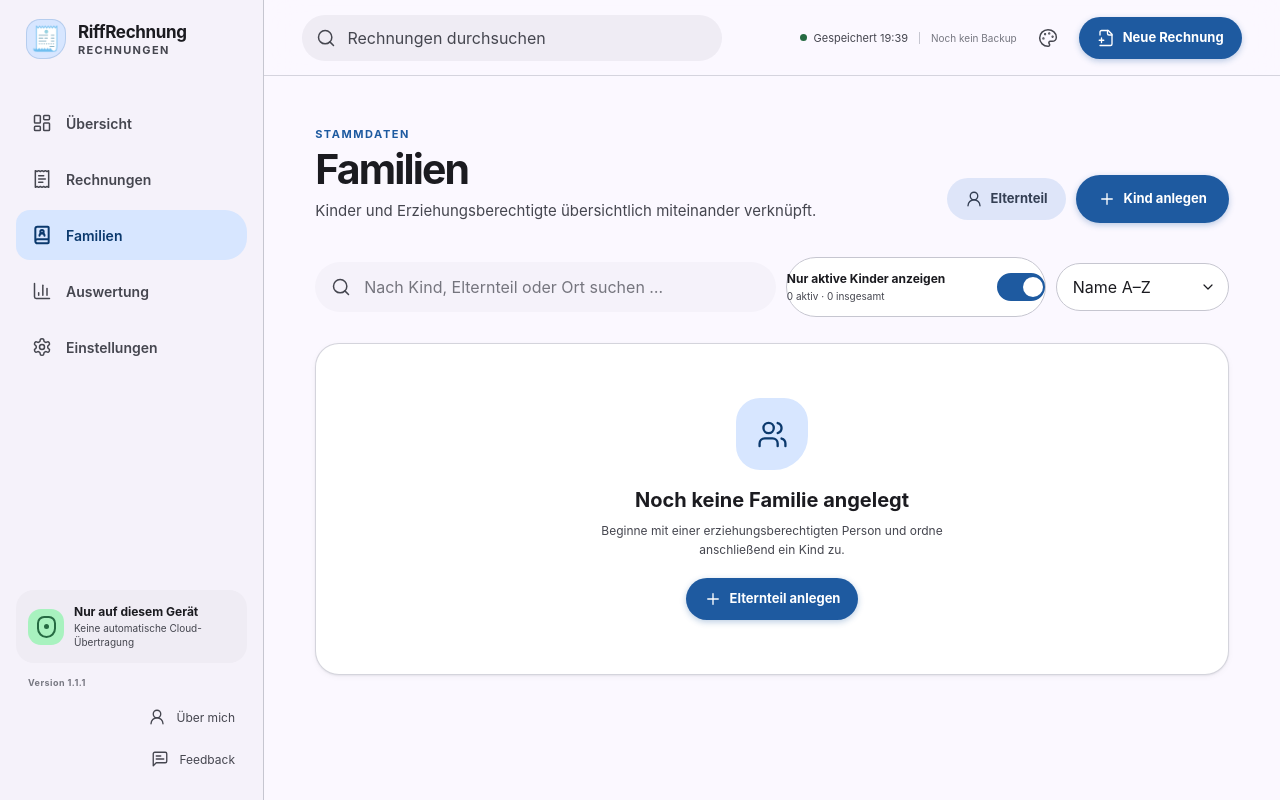
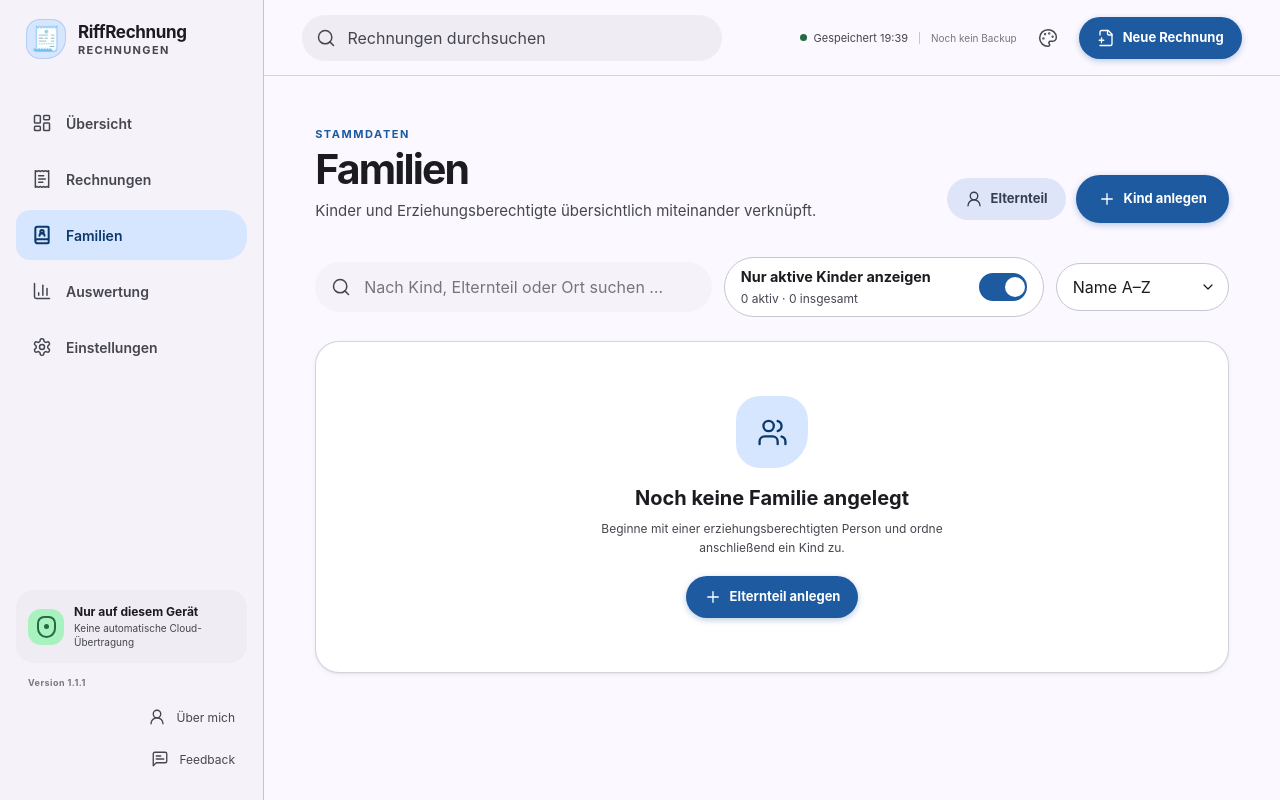
Before and after one commit to sl3ndrr/AkkordBill-2, a React (Vite) app: page / in a window 1280 px wide. Both pictures are taken after a click on the button "Familien". Built offline with nearby package versions, Linux system fonts and the light colour scheme; a web font is replaced by a local one.

Commit message:
fix: improve quantity input and active filter

```diff
--- a/src/styles.css
+++ b/src/styles.css
@@ -353,11 +353,10 @@ button:focus-visible, a:focus-visible, input:focus-visible, textarea:focus-visib
 .position-summary small { display: block; margin-top: 3px; color: var(--on-surface-variant); font-size: 9px; }
 .invoice-detail__footer { display: flex; flex-wrap: wrap; justify-content: space-between; gap: 5px; margin-top: 22px; padding-top: 12px; border-top: 1px solid var(--outline-variant); }
 
-.people-toolbar { display: flex; flex-wrap: wrap; align-items: center; gap: 10px; margin-bottom: 26px; }
+.people-toolbar { display: flex; flex-wrap: wrap; align-items: center; gap: var(--space-3); margin-bottom: var(--space-6); }
 .people-search { width: min(620px, 100%); margin: 0; }
-.people-active-filter { min-width: 260px; min-height: 50px; padding: 0 14px; border: 1px solid var(--outline-variant); border-radius: var(--radius-full); background: var(--surface-container-lowest); }
-.people-active-filter strong { font-size: 10px; }
-.people-active-filter small { font-size: 8px; }
+.people-active-filter.switch-row--compact { min-width: 320px; min-height: 60px; padding: var(--space-2) var(--space-4); border: 1px solid var(--outline-variant); border-radius: var(--radius-full); background: var(--surface-container-lowest); }
+.people-active-filter:hover { border-color: var(--outline); background: var(--surface-container-low); }
 .people-sort select { min-width: 150px; }
 .people-layout { display: grid; grid-template-columns: minmax(0, 1.25fr) minmax(360px, .75fr); gap: 26px; align-items: start; }
 .student-grid { display: grid; grid-template-columns: repeat(2, minmax(0, 1fr)); gap: 14px; }
@@ -531,15 +530,16 @@ button:focus-visible, a:focus-visible, input:focus-visible, textarea:focus-visib
 .segmented-control label { display: flex; min-height: 40px; align-items: center; justify-content: center; border-radius: var(--radius-full); color: var(--on-surface-variant); font-size: 10px; font-weight: 650; cursor: pointer; transition: background var(--motion-short), color var(--motion-short), box-shadow var(--motion-short); }
 .segmented-control label.is-selected { background: var(--surface-container-lowest); color: var(--primary); box-shadow: var(--shadow-1); }
 .segmented-control input { position: absolute; opacity: 0; }
-.switch-row { position: relative; display: flex; min-height: 60px; align-items: center; justify-content: space-between; gap: 20px; padding: 10px 0; cursor: pointer; }
-.switch-row > span { display: grid; gap: 4px; }
-.switch-row strong { font-size: 12px; }
-.switch-row small { color: var(--on-surface-variant); font-size: 10px; }
+.switch-row { position: relative; display: flex; min-height: 60px; align-items: center; justify-content: space-between; gap: var(--space-5); padding: var(--space-3) 0; cursor: pointer; }
+.switch-row > span { display: grid; gap: var(--space-1); }
+.switch-row strong { font-size: .9rem; line-height: 1.35; }
+.switch-row small { color: var(--on-surface-variant); font-size: .75rem; line-height: 1.35; }
 .switch-row input { position: absolute; opacity: 0; }
 .switch-row > i { position: relative; width: 48px; height: 28px; flex: 0 0 auto; border: 2px solid var(--outline); border-radius: var(--radius-full); background: var(--surface-container-high); transition: background var(--motion-normal), border-color var(--motion-normal); }
 .switch-row > i::after { position: absolute; width: 16px; height: 16px; border-radius: 50%; background: var(--outline); content: ''; inset: 4px auto auto 4px; transition: width var(--motion-short), transform var(--motion-normal) var(--ease-emphasized), background var(--motion-normal); }
 .switch-row input:checked + i { border-color: var(--primary); background: var(--primary); }
 .switch-row input:checked + i::after { width: 20px; height: 20px; background: var(--on-primary); transform: translate(20px, -2px); }
+.switch-row input:focus-visible + i { outline: 3px solid color-mix(in srgb, var(--primary) 55%, transparent); outline-offset: 2px; }
 .switch-row--compact { padding: 0; }
 
 .modal-open { overflow: hidden; }
@@ -592,6 +592,18 @@ button:focus-visible, a:focus-visible, input:focus-visible, textarea:focus-visib
 .editor-item .field { gap: 4px; }
 .editor-item .field > span, .editor-item__total span { font-size: 8px; }
 .editor-item .field input, .editor-item .field select { min-height: 38px; padding: 7px 8px; border-radius: 9px; font-size: 10px; }
+.quantity-stepper { display: grid; grid-template-columns: minmax(0, 1fr) 26px; grid-template-rows: repeat(2, 18px); min-width: 0; min-height: 38px; overflow: hidden; border: 1px solid var(--outline-variant); border-radius: 9px; background: var(--surface-container-lowest); transition: border-color var(--motion-short), box-shadow var(--motion-short); }
+.quantity-stepper:hover { border-color: var(--outline); }
+.quantity-stepper:focus-within { border-color: var(--primary); box-shadow: 0 0 0 3px color-mix(in srgb, var(--primary) 12%, transparent); }
+.editor-item .quantity-stepper input { grid-column: 1; grid-row: 1 / 3; min-width: 0; min-height: 36px; padding: 7px 3px; border: 0; border-radius: 0; appearance: textfield; text-align: center; }
+.editor-item .quantity-stepper input:hover, .editor-item .quantity-stepper input:focus { border: 0; box-shadow: none; }
+.quantity-stepper input::-webkit-inner-spin-button, .quantity-stepper input::-webkit-outer-spin-button { margin: 0; appearance: none; }
+.quantity-stepper button { display: grid; grid-column: 2; min-width: 26px; min-height: 18px; padding: 0; place-items: center; border: 0; border-left: 1px solid var(--outline-variant); background: var(--surface-container-low); color: var(--primary); cursor: pointer; transition: background var(--motion-short), color var(--motion-short); }
+.quantity-stepper button:first-of-type { grid-row: 1; }
+.quantity-stepper button:last-child { grid-row: 2; border-top: 1px solid var(--outline-variant); }
+.quantity-stepper button:hover:not(:disabled) { background: var(--primary-container); color: var(--on-primary-container); }
+.quantity-stepper button:disabled { color: var(--outline); cursor: not-allowed; opacity: .55; }
+.quantity-stepper button svg { width: 14px; height: 14px; stroke-width: 2.2; }
 .editor-item .field--student { grid-column: 2 / 4; grid-row: 2; }
 .editor-item__total { display: grid; align-content: center; gap: 8px; min-height: 38px; }
 .editor-item__total span { color: var(--on-surface-variant); }
@@ -766,6 +778,7 @@ button:focus-visible, a:focus-visible, input:focus-visible, textarea:focus-visib
   .invoice-list-table td { padding-inline: 10px; }
   .people-toolbar { display: grid; grid-template-columns: 1fr; }
   .people-active-filter, .people-sort, .people-sort select { width: 100%; }
+  .people-active-filter { min-width: 0; }
   .student-grid { grid-template-columns: 1fr; }
   .report-hero { grid-template-columns: 1fr; gap: 30px; padding: 30px 25px; }
   .report-hero strong { font-size: 46px; }
--- a/src/views/People.tsx
+++ b/src/views/People.tsx
@@ -70,7 +70,7 @@ export function People({ state, onSaveGuardian, onSaveStudent, onDeleteGuardian,
 
       <div className="people-toolbar">
         <label className="search-field people-search"><Search aria-hidden="true" /><span className="sr-only">Familien durchsuchen</span><input type="search" placeholder="Nach Kind, Elternteil oder Ort suchen …" value={search} onChange={(event) => setSearch(event.target.value)} /></label>
-        <label className="switch-row switch-row--compact people-active-filter"><span><strong>Nur aktive Kinder anzeigen</strong><small>{state.students.filter((student) => student.active).length} aktiv · {state.students.length} insgesamt</small></span><input type="checkbox" checked={onlyActiveStudents} onChange={(event) => setOnlyActiveStudents(event.target.checked)} /><i /></label>
+        <label className="switch-row switch-row--compact people-active-filter"><span className="people-active-filter__copy"><strong>Nur aktive Kinder anzeigen</strong><small>{state.students.filter((student) => student.active).length} aktiv · {state.students.length} insgesamt</small></span><input type="checkbox" checked={onlyActiveStudents} onChange={(event) => setOnlyActiveStudents(event.target.checked)} /><i /></label>
         <label className="select-field people-sort"><span className="sr-only">Familienlisten sortieren</span><select value={peopleSort} onChange={(event) => setPeopleSort(event.target.value as PeopleSortMode)}><option value="name-asc">Name A–Z</option><option value="name-desc">Name Z–A</option><option value="created-desc">Neueste zuerst</option><option value="created-asc">Älteste zuerst</option></select><ChevronDown aria-hidden="true" /></label>
       </div>
 
```
Also changed, not shown: src/views/InvoiceEditor.tsx (+24 -3 lines), 1 other file (tests, documents, lock files or other folders).
